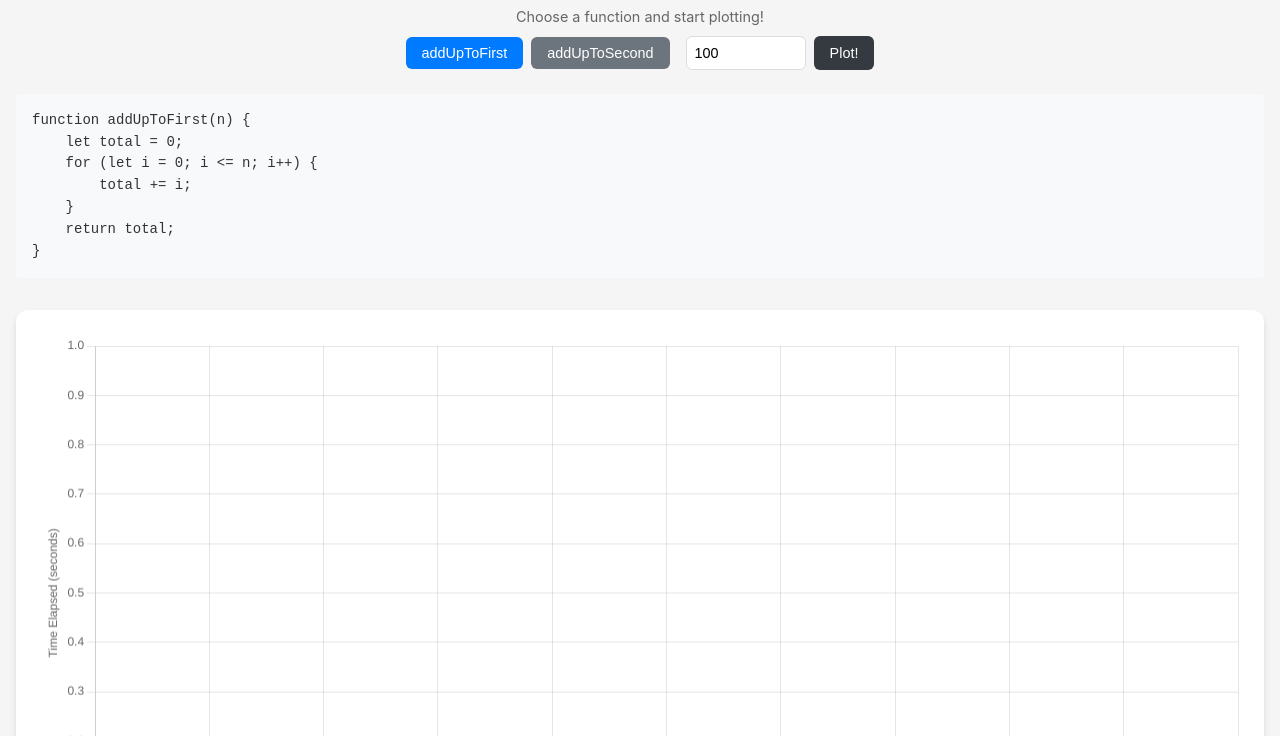
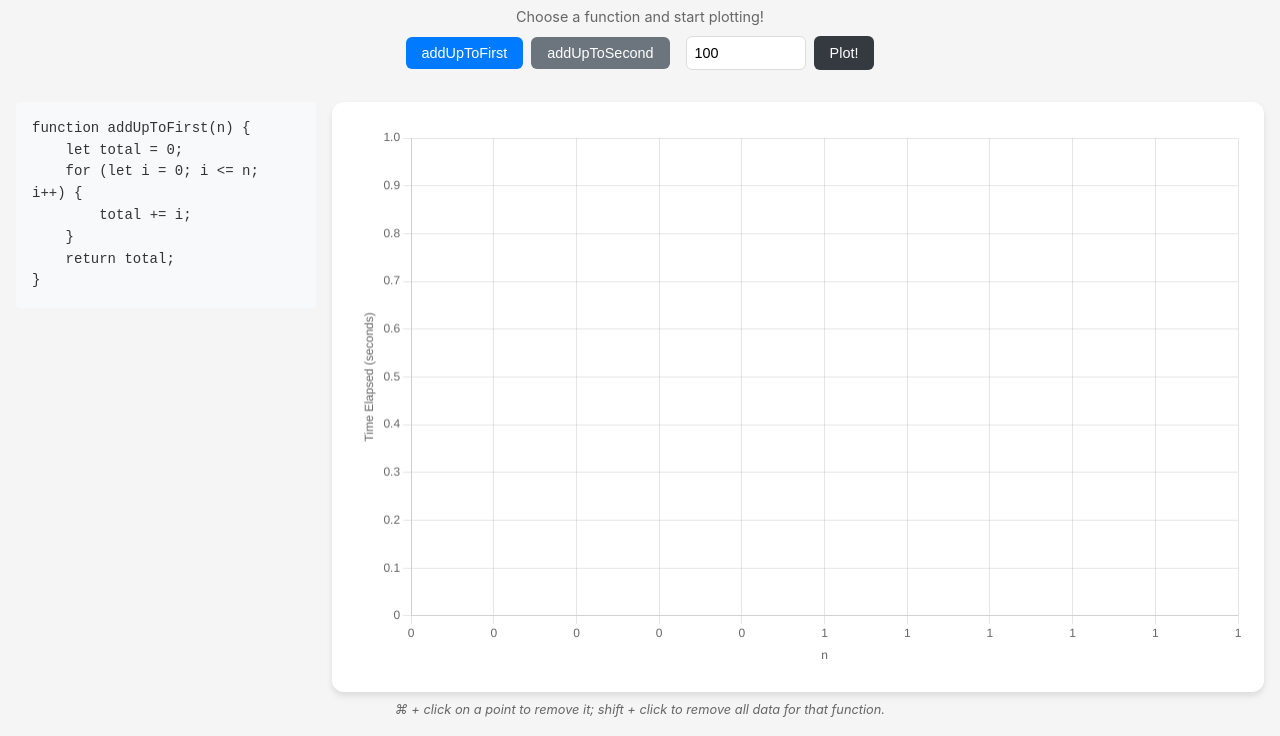
Before and after one commit to JustinLaureano/big-o-tracker, a plain HTML site: page index.html in a window 1280 px wide. Both pictures are taken after a click on the button "addUpToFirst". Shown: the part 64-800 px from the top of the page. Drawn offline with nearby package versions, Linux system fonts and the light colour scheme.

Commit message:
Changed layout

```diff
--- a/app.js
+++ b/app.js
@@ -27,17 +27,9 @@ const algorithmCode = {
 };
 
 function toggleCode(algorithmName) {
-    const codeDisplay = document.getElementById('code-display');
     const codeContent = document.getElementById('code-content');
-
-    if (selectedAlgorithm === algorithmName && codeDisplay.style.display === 'block') {
-        codeDisplay.style.display = 'none';
-        selectedAlgorithm = null;
-    } else {
-        codeDisplay.style.display = 'block';
-        codeContent.textContent = algorithmCode[algorithmName];
-        selectedAlgorithm = algorithmName;
-    }
+    codeContent.textContent = algorithmCode[algorithmName];
+    selectedAlgorithm = algorithmName;
 }
 
 function plotSelectedAlgorithm() {
--- a/index.html
+++ b/index.html
@@ -22,13 +22,16 @@
                     <button class="btn btn-dark" onclick="plotSelectedAlgorithm()">Plot!</button>
                 </div>
             </div>
+        </div>
+
+        <div class="main-content">
             <div id="code-display" class="code-display">
                 <pre><code id="code-content"></code></pre>
             </div>
-        </div>
 
-        <div class="chart-container">
-            <canvas id="performanceChart"></canvas>
+            <div class="chart-container">
+                <canvas id="performanceChart"></canvas>
+            </div>
         </div>
 
         <p class="hint">⌘ + click on a point to remove it; shift + click to remove all data for that function.</p>
--- a/styles.css
+++ b/styles.css
@@ -22,6 +22,13 @@ body {
     max-width: 1400px;
     margin: 0 auto;
     width: 100%;
+}
+
+.main-content {
+    display: flex;
+    gap: 1rem;
+    flex: 1;
+    margin-top: 1rem;
 }
 
 .header {
@@ -105,6 +112,27 @@ input[type="number"] {
     width: 120px;
 }
 
+.code-display {
+    background-color: #f8f9fa;
+    border-radius: 4px;
+    padding: 1rem;
+    display: block;
+    width: fit-content;
+    min-width: 300px;
+    height: fit-content;
+}
+
+.code-display pre {
+    margin: 0;
+    white-space: pre-wrap;
+}
+
+.code-display code {
+    font-family: 'Courier New', Courier, monospace;
+    font-size: 14px;
+    line-height: 1.5;
+}
+
 .chart-container {
     flex: 1;
     background: white;
@@ -123,24 +151,3 @@ input[type="number"] {
     font-style: italic;
     margin: 0;
 }
-
-.code-display {
-    background-color: #f8f9fa;
-    border-radius: 4px;
-    padding: 1rem;
-    margin: 1rem 0;
-    display: none;
-    max-width: 100%;
-    overflow-x: auto;
-}
-
-.code-display pre {
-    margin: 0;
-    white-space: pre-wrap;
-}
-
-.code-display code {
-    font-family: 'Courier New', Courier, monospace;
-    font-size: 14px;
-    line-height: 1.5;
-}
```
